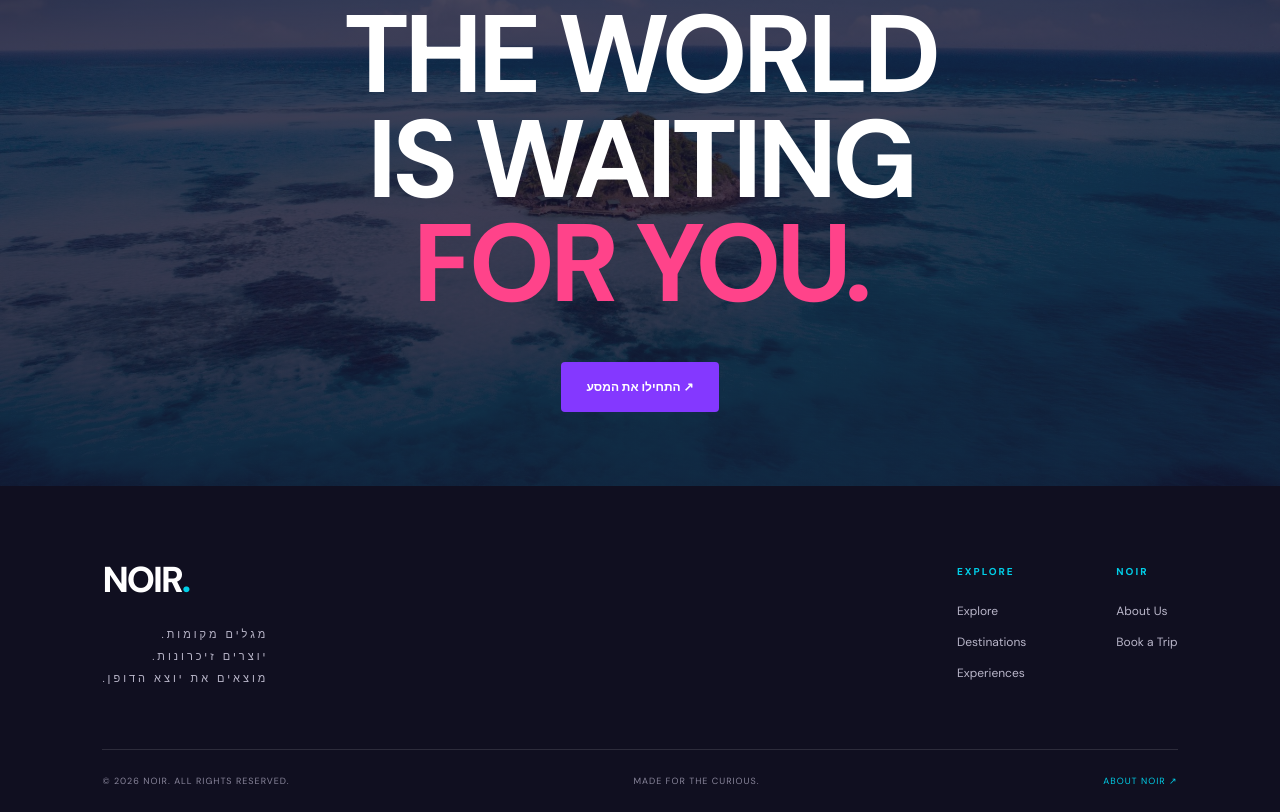
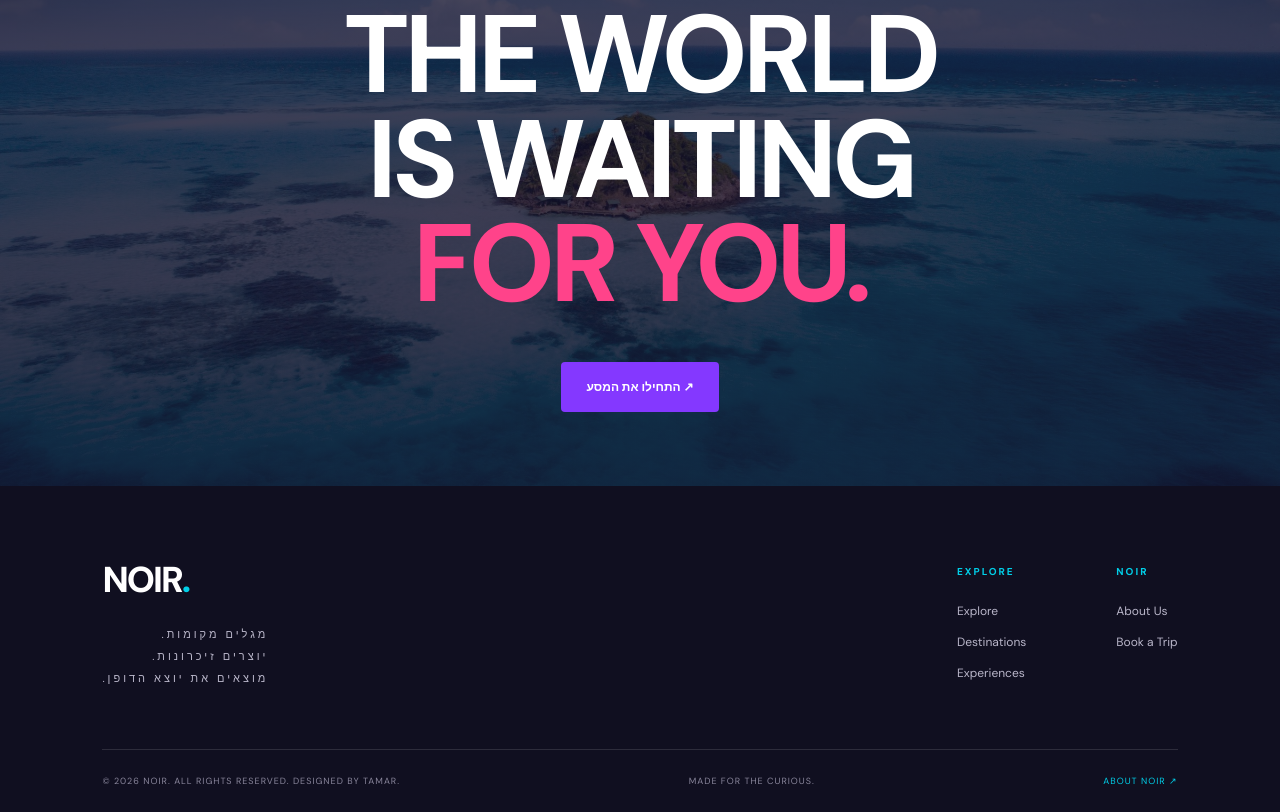
Before and after one commit to noir-travels/noir-site, a plain HTML site: page index.html in a window 1280 px wide. Shown: the part 4181-4993 px from the top of the page. Drawn offline with nearby package versions, Linux system fonts and the light colour scheme.

Commit message:
added designer name to footer

```diff
--- a/index.html
+++ b/index.html
@@ -396,7 +396,7 @@
         </div>
 
         <div class="footer-bottom">
-            <span>© 2026 NOIR. ALL RIGHTS RESERVED.</span>
+            <span>© 2026 NOIR. ALL RIGHTS RESERVED. DESIGNED BY TAMAR.</span>
             <span>MADE FOR THE CURIOUS.</span>
             <a href="pages/about.html">ABOUT NOIR ↗</a>
         </div>
```
